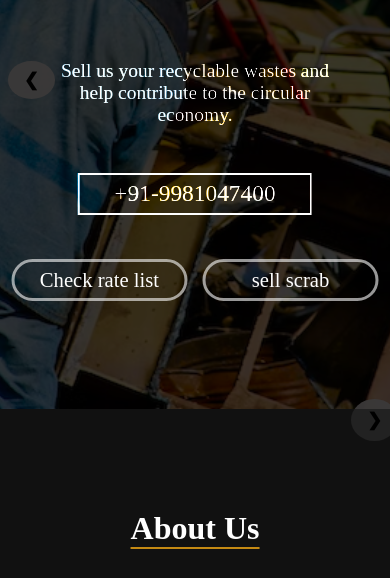
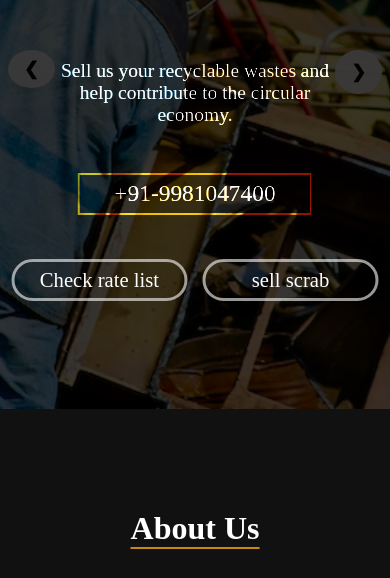
Before and after one commit to priyadiwaker/vishalscrabdealerproject, a plain HTML site: page index.html in a window 390 px wide. Shown: the part 266-844 px from the top of the page. Drawn offline with Linux system fonts and the light colour scheme.

Commit message:
Update style4.css

```diff
--- a/style4.css
+++ b/style4.css
@@ -7,6 +7,14 @@
         position: fixed;
         z-index: 1000000;
         /* display: none; */
+    }
+    .phone{
+        border: 2px solid rgb(197, 138, 19);
+    }
+
+    .phone:hover {
+        background-color: rgb(197, 138, 19);
+        color: black;
     }
 
     .left_nav {
@@ -201,8 +209,7 @@
 
     .next{
         cursor: pointer;
-        position: sticky;
-         top: 36%;
+    top: 31%;
     width: auto;
     padding: 11px 16px;
     /* margin-top: -9vh; */
@@ -217,9 +224,10 @@
     z-index: 1;
     margin-left: 90vw;
     /* padding-top: 2vh; */
-        margin-bottom: 10vh;
-    }
-
+    margin-bottom: 18vh;
+    position: absolute;
+    top: 40vh;
+    }
 
     .text1 {
         /* background: red; */
@@ -378,11 +386,16 @@
     }
 
     .phone {
+        z-index:10000000 ;
         font-size: 6vw;
         width: 80%;
         top: 15vh;
-        border: 2px solid white;
+        border: 2px solid rgb(197, 138, 19);
         /* display: none; */
+    }
+    .phone:hover{
+        background-color: rgb(197, 138, 19);
+        color: black;
     }
 
     #back2 {
@@ -1435,7 +1448,7 @@
 
     /* Style the hamburger menu */
     .topnav a.icon {
-        background: red;
+        /* background: red; */
         display: block;
         position: relative;
         right: -28%;
```
Lines whose indentation alone changed are shown as unchanged.
